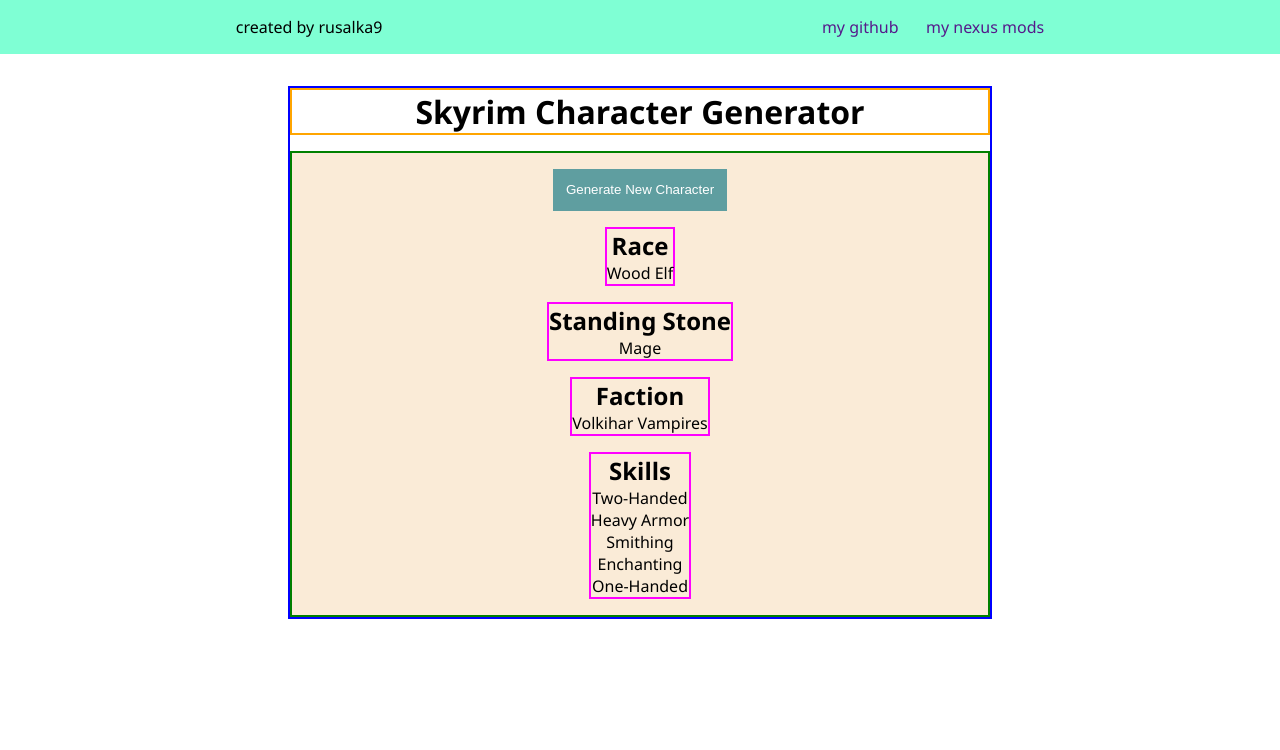
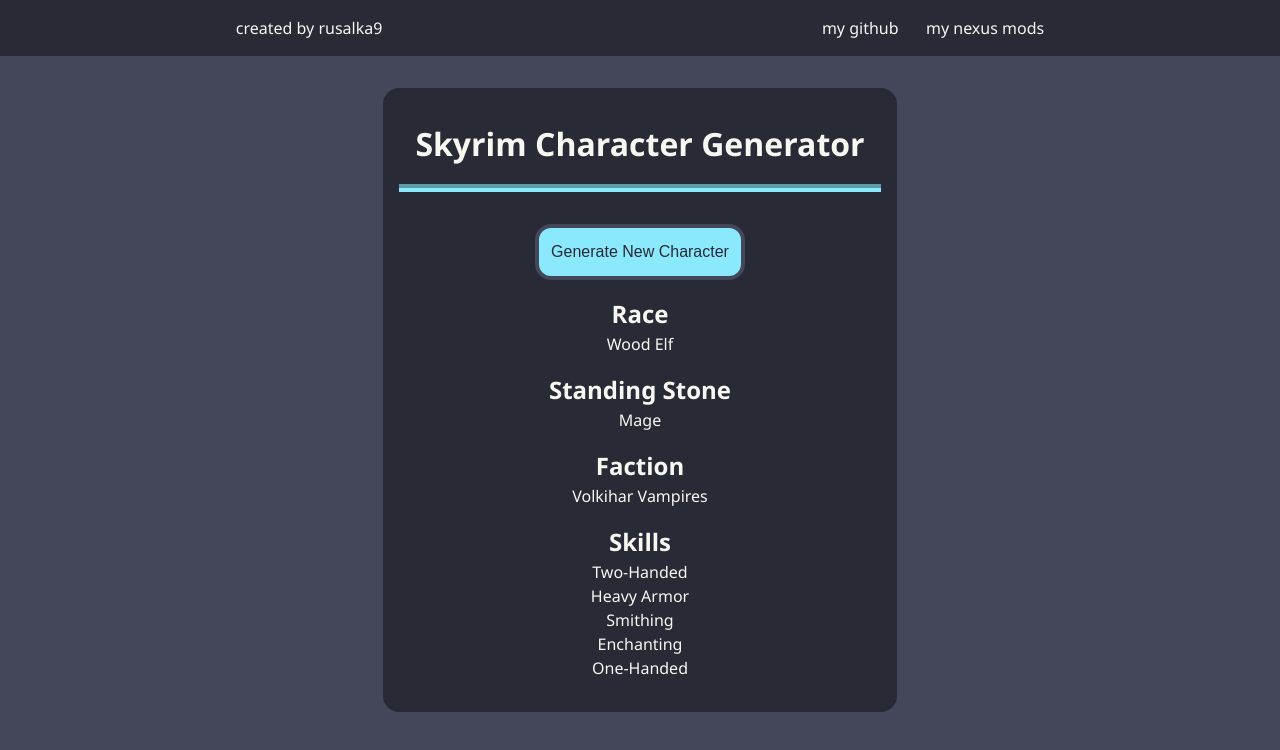
Before and after one commit to rusalka9/skyrim-character-generator, a plain HTML site: page index.html in a window 1280 px wide. Drawn offline with Linux system fonts and the light colour scheme.

Commit message:
Fix styling

```diff
--- a/style.css
+++ b/style.css
@@ -1,16 +1,26 @@
+:root {
+    --darkgray: #282a36;
+    --medgray: #44475a;
+    --light: #f8f8f2;
+    --cyan: #8be9fd;
+}
+
 * {
     padding: 0;
     margin: 0;
+    line-height: 1.5;
 }
 
 body {
     font-family: 'Segoe UI', Tahoma, Geneva, Verdana, sans-serif;
     display: flex;
     flex-direction: column;
+    background-color: var(--medgray);
+    color: var(--light);
 }
 
 header {
-    background-color: aquamarine;
+    background-color: var(--darkgray);
     display: flex;
     justify-content: space-around;
     align-items: center;
@@ -28,16 +38,22 @@ header {
 
 a {
     text-decoration: none;
+    color: var(--light);
+}
+
+a:hover {
+    text-shadow: 4px 4px 16px var(--cyan);
 }
 
 .container {
     margin: 2em;
-    border: 2px solid blue;
+    padding: 1em;
     display: flex;
     flex-direction: column;
     gap: 1em;
-    min-width: 700px;
     align-self: center;
+    background-color: var(--darkgray);
+    border-radius: 16px;
 }
 
 main {
@@ -46,12 +62,12 @@ main {
 }
 
 h1 {
-    border: 2px solid orange;
+    padding: 0.5em;
+    border-bottom: 8px groove var(--cyan);
     text-align: center;
 }
 
 .box {
-    background-color: antiquewhite;
     padding: 1em;
     display: flex;
     flex-direction: column;
@@ -59,26 +75,31 @@ h1 {
 }
 
 #optionBox {
-    border: 2px solid red;
     min-height: 50vh;
     flex-grow: 1;
 }
 
 #characterBox {
-    border: 2px solid green;
     min-height: 50vh;
     flex-grow: 3;
     gap: 1em;
 }
 
 .characterElement {
-    border: 2px solid magenta;
+    align-self: stretch;
     text-align: center;
 }
 
-#newCharacterBtn {
-    padding: 1em;
-    background-color: cadetblue;
-    color: white;
-    border: none;
+button {
+    padding: .75em;
+    background-color: var(--cyan);
+    color: var(--darkgray);
+    border: 4px solid var(--medgray);
+    border-radius: 16px;
+    font-size: 16px;
 }
+
+button:hover {
+    cursor: pointer;
+    box-shadow: 5px 5px 200px var(--cyan);
+}
```
